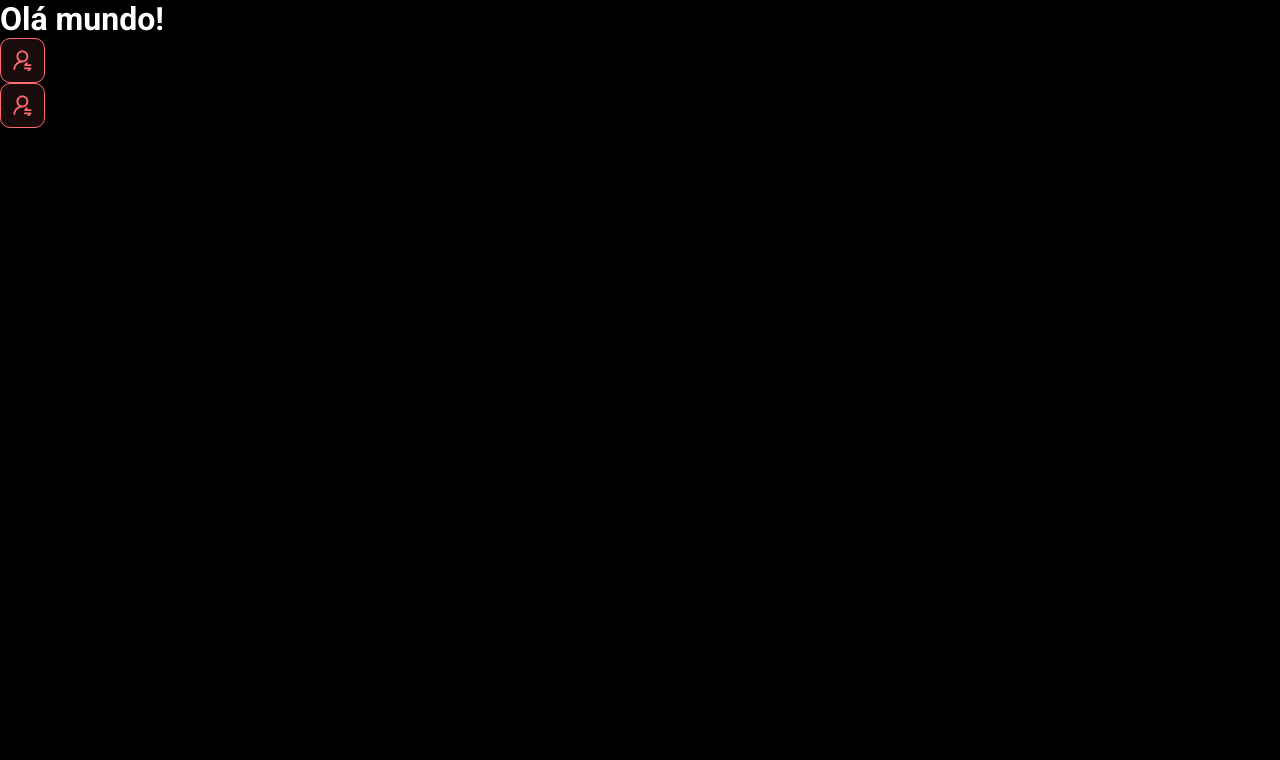
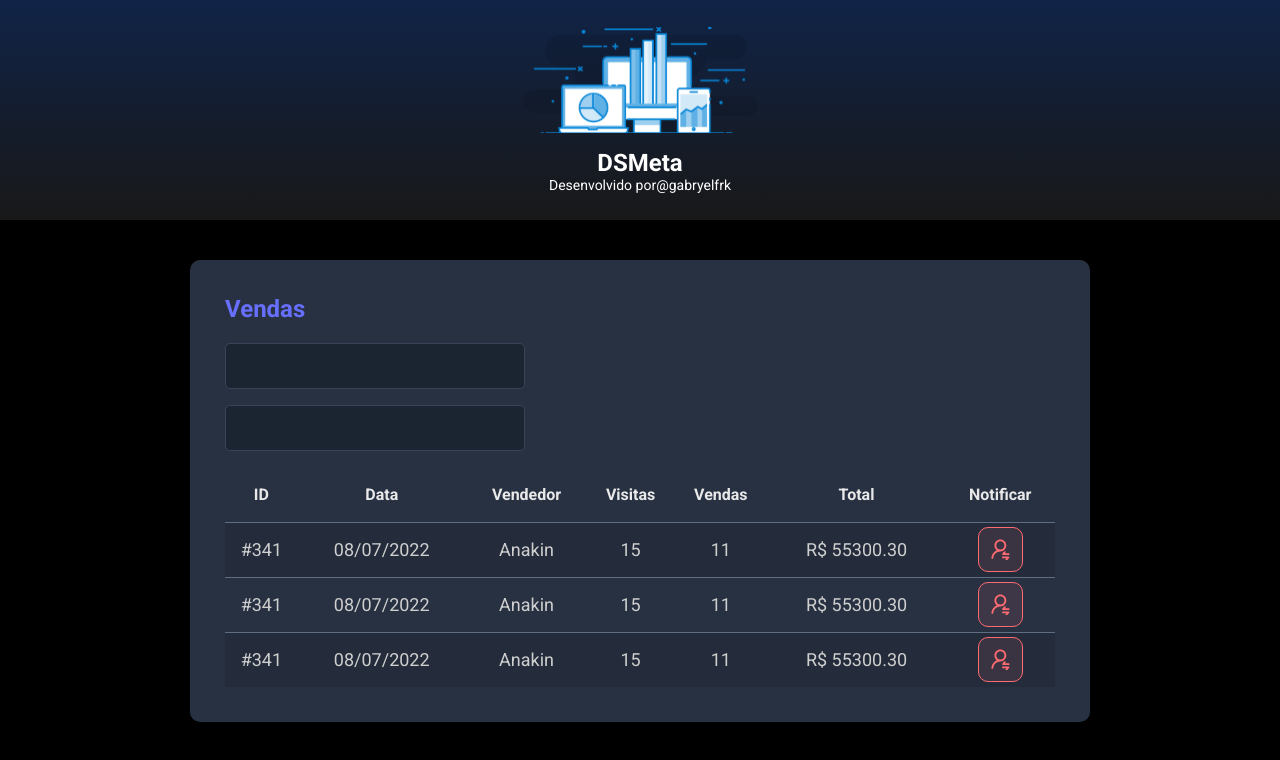
Before and after one commit to gabryelfrk/dsmeta, a React (Vite) app in the folder frontend/: page / in a window 1280 px wide. Shown: the top 760 px of the page. Built offline with nearby package versions, Linux system fonts and the light colour scheme.

Commit message:
Outros componentes

```diff
--- a/frontend/src/App.tsx
+++ b/frontend/src/App.tsx
@@ -1,11 +1,17 @@
-import BotaoDeNotificacao from "./components/BotaoDeNotificacao"
+import Header from "./components/Header"
+import CartaoDeVendas from "./components/CartaoDeVendas"
 
 function App() {
   return (
     <>
-      <h1>Olá mundo!</h1>
-      <BotaoDeNotificacao />
-      <BotaoDeNotificacao />
+      <Header />
+      <main>
+        <section id="sales">
+          <div className="dsmeta-container">
+            <CartaoDeVendas />
+          </div>
+        </section>
+      </main>
     </>
 
   )
--- a/frontend/src/components/BotaoDeNotificacao/index.tsx
+++ b/frontend/src/components/BotaoDeNotificacao/index.tsx
@@ -3,11 +3,10 @@ import './styles.css'
 
 function BotaoDeNotificacao() {
     return (
-        <>
-            <div className="dsmeta-red-btn">
-                <img src={icone} alt="Notificar" />
-            </div>
-        </>
+
+        <div className="dsmeta-red-btn">
+            <img src={icone} alt="Notificar" />
+        </div>
     )
 }
 
--- /dev/null
+++ b/frontend/src/components/CartaoDeVendas/index.tsx
@@ -0,0 +1,76 @@
+import BotaoDeNotificacao from '../BotaoDeNotificacao'
+import './styles.css'
+
+function CartaoDeVendas() {
+  return (
+    <div className="dsmeta-card">
+      <h2 className="dsmeta-sales-title">Vendas</h2>
+      <div>
+        <div className="dsmeta-form-control-container">
+          <input className="dsmeta-form-control" type="text" name="" id="" />
+        </div>
+        <div className="dsmeta-form-control-container">
+          <input className="dsmeta-form-control" type="text" name="" id="" />
+        </div>
+      </div>
+      <div>
+        <table className="dsmeta-sales-table">
+          <thead>
+            <tr>
+              <th className="show992">ID</th>
+              <th className="show576">Data</th>
+              <th>Vendedor</th>
+              <th className="show992">Visitas</th>
+              <th className="show992">Vendas</th>
+              <th>Total</th>
+              <th>Notificar</th>
+            </tr>
+          </thead>
+          <tbody>
+            <tr>
+              <td className="show992">#341</td>
+              <td className="show576">08/07/2022</td>
+              <td>Anakin</td>
+              <td className="show992">15</td>
+              <td className="show992">11</td>
+              <td>R$ 55300.30</td>
+              <td>
+                <div className="dsmeta-red-btn-container">
+                  <BotaoDeNotificacao />
+                </div>
+              </td>
+            </tr>
+            <tr>
+              <td className="show992">#341</td>
+              <td className="show576">08/07/2022</td>
+              <td>Anakin</td>
+              <td className="show992">15</td>
+              <td className="show992">11</td>
+              <td>R$ 55300.30</td>
+              <td>
+                <div className="dsmeta-red-btn-container">
+                  <BotaoDeNotificacao />
+                </div>
+              </td>
+            </tr>
+            <tr>
+              <td className="show992">#341</td>
+              <td className="show576">08/07/2022</td>
+              <td>Anakin</td>
+              <td className="show992">15</td>
+              <td className="show992">11</td>
+              <td>R$ 55300.30</td>
+              <td>
+                <div className="dsmeta-red-btn-container">
+                  <BotaoDeNotificacao />
+                </div>
+              </td>
+            </tr>
+          </tbody>
+        </table>
+      </div>
+    </div>
+  )
+}
+
+export default CartaoDeVendas
--- /dev/null
+++ b/frontend/src/components/CartaoDeVendas/styles.css
@@ -0,0 +1,99 @@
+.dsmeta-card {
+    background-color: #283142;
+    border-radius: 10px;
+    padding: 30px 10px;
+}
+
+.dsmeta-sales-title {
+    color: #676FFF;
+    font-size: 24px;
+    margin-bottom: 20px;
+}
+
+.dsmeta-form-control-container {
+    margin-bottom: 16px;
+    max-width: 300px;
+}
+
+.dsmeta-form-control {
+    width: 100%;
+    height: 46px;
+    background-color: #1B2531;
+    border: 1px solid #384459;
+    border-radius: 5px;
+    color: #9AAABE;
+    padding: 0 20px;
+    font-size: 18px;
+}
+
+.dsmeta-sales-table {
+    width: 100%;
+    border-spacing: 0;
+    border-collapse: collapse;
+}
+
+.dsmeta-sales-table thead {
+    height: 55px;
+    font-size: 16px;
+    color: #E9E9E9;
+    font-weight: 700;
+}
+
+.dsmeta-sales-table tbody {
+    font-size: 14px;
+    font-weight: 400;
+    color: #CFCFCF;
+    text-align: center;
+}
+
+.dsmeta-sales-table tbody tr {
+    height: 74px;
+    border-top: 1px solid #5F6E82;
+}
+
+/* > td: só de passar em um elemento da linha, faz o efeito */
+.dsmeta-sales-table tbody tr:hover > td {
+    background-color: #384459;
+}
+
+/* linha impar */
+.dsmeta-sales-table tbody tr:nth-child(odd) {
+    background-color: #242C3B;
+}
+
+.dsmeta-red-btn-container {
+    display: flex;
+    justify-content: center;
+}
+
+.show576 {
+    display: none;
+}
+
+.show992 {
+    display: none;
+}
+
+@media (min-width: 576px) {
+    .show576 {
+        display: table-cell;
+    }
+
+    .dsmeta-card {
+        padding: 35px;
+    }
+
+    .dsmeta-sales-table tbody tr {
+        height: 55px;
+    }
+
+    .dsmeta-sales-table tbody {
+        font-size: 18px;
+    }
+}
+
+@media (min-width: 992px) {
+    .show992 {
+        display: table-cell;
+    }
+}
--- /dev/null
+++ b/frontend/src/components/Header/index.tsx
@@ -0,0 +1,19 @@
+import logo from '../../assets/img/logo.svg'
+import './styles.css'
+
+function Header() {
+    return (
+
+        <header>
+            <div className="dsmeta-logo-container">
+                <img src={logo} alt="DSMeta" />
+                <h1>DSMeta</h1>
+                <p>Desenvolvido por
+                    <a href="https://github.com/gabryelfrk">@gabryelfrk</a>
+                </p>
+            </div>
+        </header>
+    )
+}
+
+export default Header
--- /dev/null
+++ b/frontend/src/components/Header/styles.css
@@ -0,0 +1,36 @@
+header {
+    height: 220px;
+    background: linear-gradient(180deg, #102347 0%, #181818 100%);
+    display: flex;
+    align-items: center;
+    justify-content: center;
+}
+
+h1 {
+    font-style: robboto;
+}
+
+a, a:hover, a:visited {
+    color: unset;
+    text-decoration: none;
+}
+
+.dsmeta-logo-container {
+    display: flex;
+    flex-direction: column;
+    align-items: center;
+}
+
+.dsmeta-logo-container img {
+    width: 235px;
+}
+
+.dsmeta-logo-container h1 {
+    margin-top: 15px;
+    font-size: 24px;
+}
+
+.dsmeta-logo-container p {
+    font-size: 14px;
+    font-weight: 300px; /* peso da fonte */
+}
--- a/frontend/src/index.css
+++ b/frontend/src/index.css
@@ -29,3 +29,13 @@ a, a:hover, a:visited {
     color: unset;
     text-decoration: none;
 }
+
+.dsmeta-container {
+    width: 100%;
+    max-width: 900px;
+    margin: 0 auto;
+}
+
+#sales {
+    padding: 40px 10px;
+}
```
Also changed, not shown: frontend/src/assets/img/logo.svg (added).
